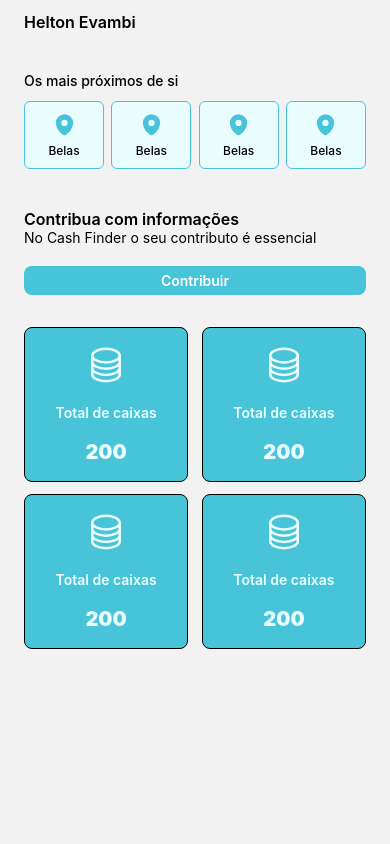
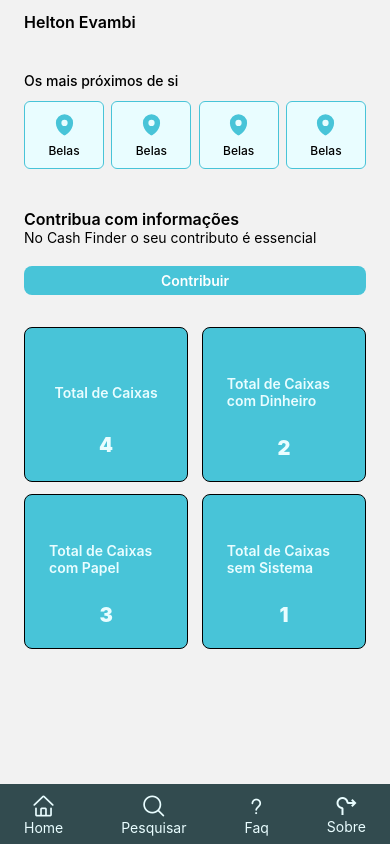
Before and after one commit to helton-evambi/cash-finder, a React Native app: screen /Home in a window 390 px wide. Built offline with nearby package versions, Linux system fonts and the light colour scheme.

Commit message:
create tab menu

```diff
--- /dev/null
+++ b/components/tab-manu.tsx
@@ -0,0 +1,69 @@
+import { View, Text, TouchableOpacity, StyleSheet } from 'react-native'
+import { AntDesign } from '@expo/vector-icons'
+import { MaterialIcons } from '@expo/vector-icons'
+import React from 'react'
+import { colorPallet } from '../constants/colors'
+import { NavigationProp, useNavigation } from '@react-navigation/native'
+
+type RootStackParamList = {
+  Home: undefined
+  Login: undefined
+  Contribuir: undefined
+  Pesquisar: undefined
+}
+
+const TabMenu = () => {
+  const navigation = useNavigation<NavigationProp<RootStackParamList>>()
+  return (
+    <View style={styles.body}>
+      <TouchableOpacity
+        style={styles.menuItens}
+        onPress={() => navigation.navigate('Home')}
+      >
+        <AntDesign name="home" size={24} color={colorPallet.primaryLight} />
+        <Text style={styles.text}>Home</Text>
+      </TouchableOpacity>
+      <TouchableOpacity
+        style={styles.menuItens}
+        onPress={() => navigation.navigate('Pesquisar')}
+      >
+        <AntDesign name="search1" size={24} color={colorPallet.primaryLight} />
+        <Text style={styles.text}>Pesquisar</Text>
+      </TouchableOpacity>
+      <TouchableOpacity style={styles.menuItens}>
+        <AntDesign name="question" size={24} color={colorPallet.primaryLight} />
+        <Text style={styles.text}>Faq</Text>
+      </TouchableOpacity>
+      <TouchableOpacity style={styles.menuItens}>
+        <MaterialIcons
+          name="roundabout-right"
+          size={24}
+          color={colorPallet.primaryLight}
+        />
+        <Text style={styles.text}>Sobre</Text>
+      </TouchableOpacity>
+    </View>
+  )
+}
+export default TabMenu
+
+const styles = StyleSheet.create({
+  body: {
+    width: '100%',
+    height: 60,
+    flexDirection: 'row',
+    alignItems: 'center',
+    justifyContent: 'space-between',
+    padding: 2,
+    paddingHorizontal: 24,
+    backgroundColor: colorPallet.secondary,
+  },
+
+  menuItens: {
+    alignItems: 'center',
+  },
+
+  text: {
+    color: colorPallet.primaryLight,
+  },
+})
--- a/screen/home/index.tsx
+++ b/screen/home/index.tsx
@@ -5,9 +5,25 @@ import AtmCard from '../../components/atm-card'
 import { CustomButton } from '../../components'
 import HomeCard from '../../components/home-card'
 import { CircleStackIcon } from 'react-native-heroicons/outline'
+import TabMenu from '../../components/tab-manu'
+import { NavigationProp, useNavigation } from '@react-navigation/native'
+import { AntDesign } from '@expo/vector-icons'
+import { FontAwesome } from '@expo/vector-icons'
+import { Ionicons } from '@expo/vector-icons'
+
+type RootStackParamList = {
+  Home: undefined
+  Login: undefined
+  Contribuir: undefined
+  Pesquisar: undefined
+  AtmList: undefined
+}
+
 const Home = () => {
+  const navigation = useNavigation<NavigationProp<RootStackParamList>>()
   return (
-    <SafeAreaView style={styles.body}>
+    <SafeAreaView style={{ flex: 1 }}>
+      <View style={styles.body}>
         <Text style={{ fontWeight: 600, fontSize: 16 }}>Helton Evambi</Text>
         <Text style={{ marginTop: 40, fontWeight: 500 }}>
           Os mais próximos de si
@@ -23,14 +39,39 @@ const Home = () => {
         </Text>
         <Text>No Cash Finder o seu contributo é essencial</Text>
         <View style={{ marginVertical: 20 }}>
-        <CustomButton title="Contribuir" />
+          <CustomButton
+            title="Contribuir"
+            onPress={() => navigation.navigate('AtmList')}
+          />
         </View>
         <View style={styles.homeCard}>
-        <HomeCard title="Total de caixas" total={200} icon={CircleStackIcon} />
-        <HomeCard title="Total de caixas" total={200} icon={CircleStackIcon} />
-        <HomeCard title="Total de caixas" total={200} icon={CircleStackIcon} />
-        <HomeCard title="Total de caixas" total={200} icon={CircleStackIcon} />
+          <HomeCard
+            title="Total de Caixas"
+            total={4}
+            icon={AntDesign}
+            iconName="database"
+          />
+          <HomeCard
+            title="Total de Caixas com Dinheiro"
+            total={2}
+            icon={FontAwesome}
+            iconName="money"
+          />
+          <HomeCard
+            title="Total de Caixas com Papel"
+            total={3}
+            icon={Ionicons}
+            iconName="newspaper-outline"
+          />
+          <HomeCard
+            title="Total de Caixas sem Sistema"
+            total={1}
+            icon={Ionicons}
+            iconName="close-circle-outline"
+          />
         </View>
+      </View>
+      <TabMenu />
     </SafeAreaView>
   )
 }
```
Also changed, not shown: screen/pesquisa/pesquisa.tsx (+45 -34 lines). Lines whose indentation alone changed are shown as unchanged.
